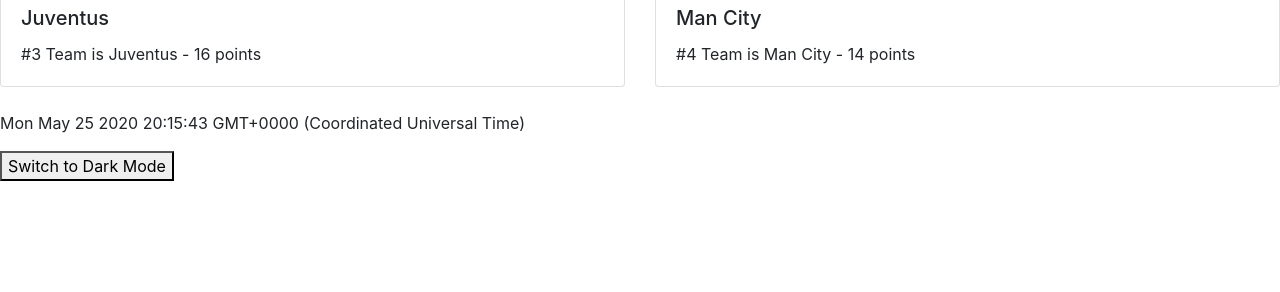
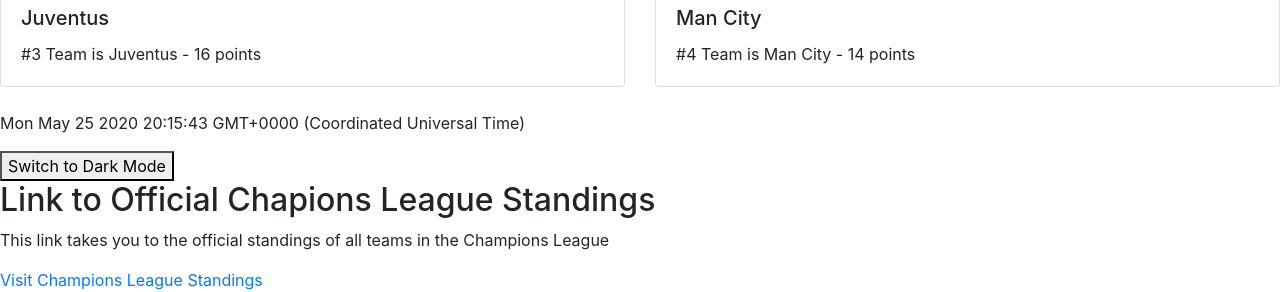
Before and after one commit to dcode07/dcode07.github.io, a plain HTML site: page index.html in a window 1280 px wide. Shown: the part 694-986 px from the top of the page. Before the commit the page ends 875 px from the top, so only its background shows below. Drawn offline with nearby package versions, Linux system fonts and the light colour scheme.

Commit message:
Update index.html

```diff
--- a/index.html
+++ b/index.html
@@ -95,5 +95,9 @@
 
     <script src="scripts.js" type="text/javascript"></script>
 
+    <h2>Link to Official Chapions League Standings</h2>
+    <p>This link takes you to the official standings of all teams in the Champions League</p>
+    <a href="https://www.uefa.com/uefachampionsleague/standings/" title="Chamions League Standings">Visit Champions League Standings</a>
+
   </body>
 </html>
```
